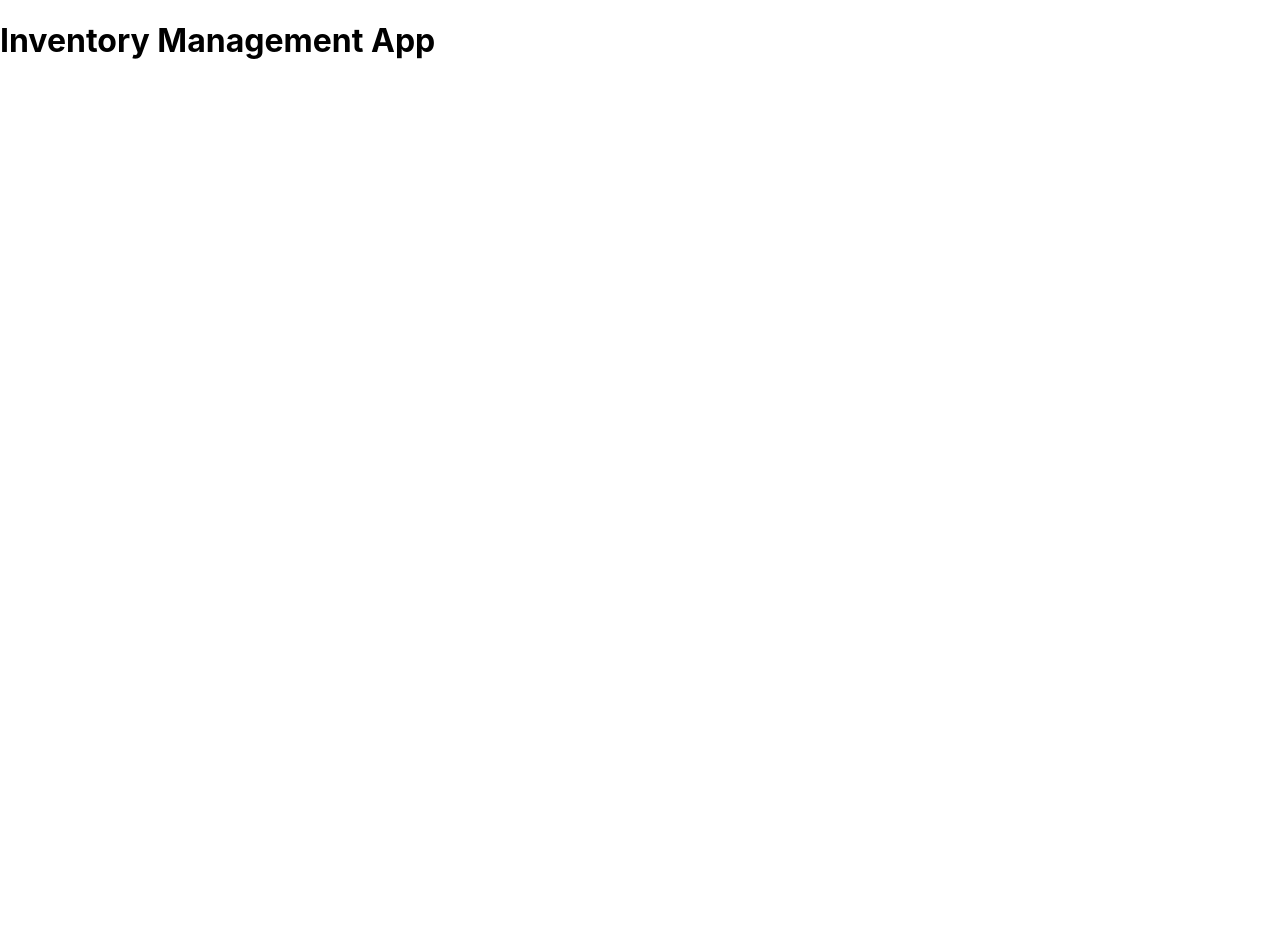
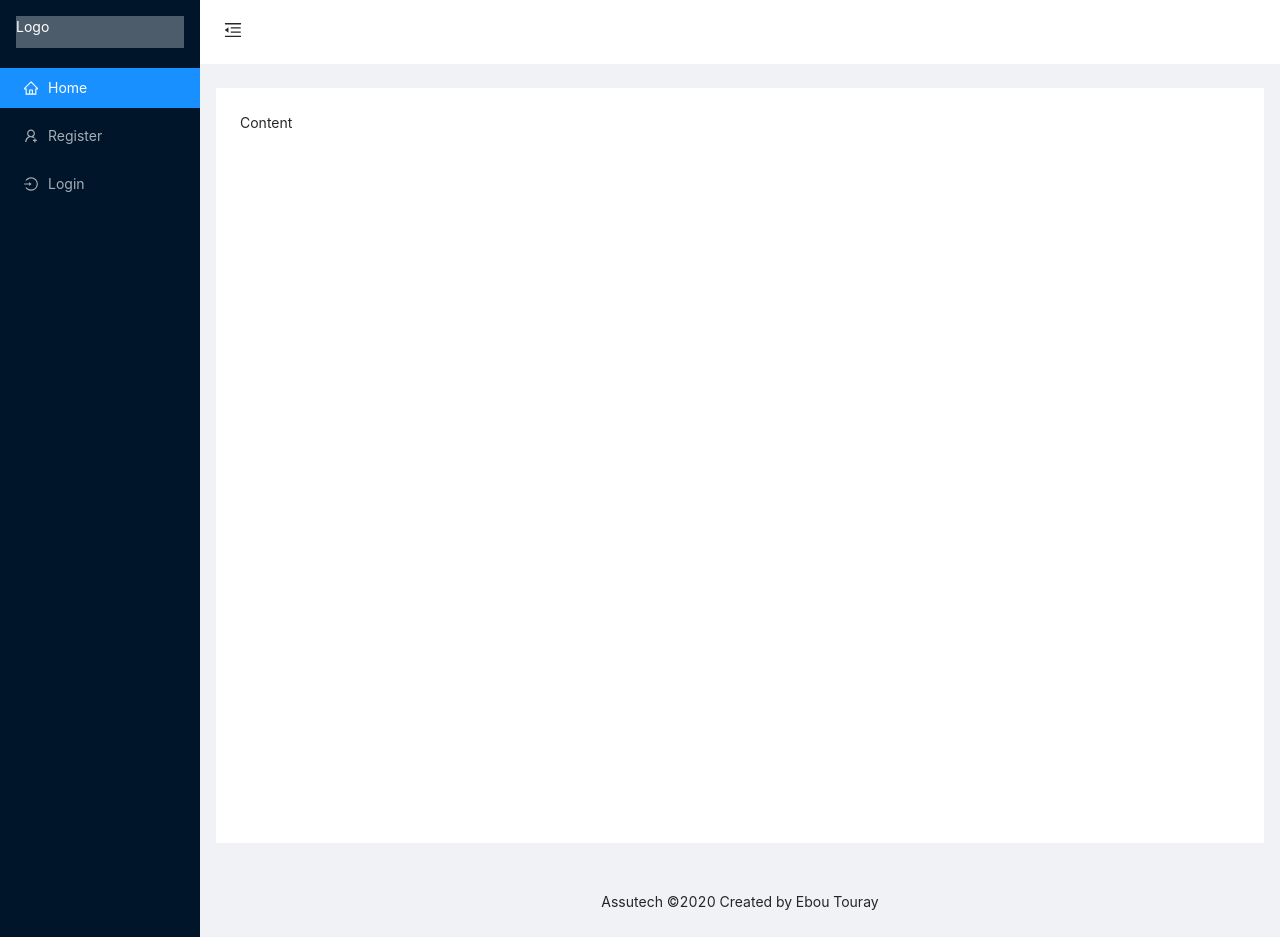
Before and after one commit to ebou-touray/inventory-management-app, a React (Create React App) app in the folder client/: page / in a window 1280 px wide. Before the commit the page ends 800 px from the top, so only its background shows below. Built offline with nearby package versions, Linux system fonts and the light colour scheme.

Commit message:
Implemented layout

```diff
--- a/client/package.json
+++ b/client/package.json
@@ -3,12 +3,16 @@
   "version": "0.1.0",
   "private": true,
   "dependencies": {
+    "@ant-design/icons": "^4.3.0",
     "@testing-library/jest-dom": "^5.11.4",
     "@testing-library/react": "^11.1.0",
     "@testing-library/user-event": "^12.1.10",
+    "antd": "^4.9.4",
     "react": "^17.0.1",
     "react-dom": "^17.0.1",
+    "react-router": "^5.2.0",
     "react-scripts": "4.0.1",
+    "styled-components": "^5.2.1",
     "web-vitals": "^0.2.4"
   },
   "scripts": {
--- a/client/src/App.js
+++ b/client/src/App.js
@@ -1,8 +1,9 @@
 import './App.css';
+import SiteLayout from './Components/layout/SiteLayout'
 
 function App() {
   return (
-    <h1>Inventory Management App</h1>
+    <SiteLayout/>
   );
 }
 
--- /dev/null
+++ b/client/src/Components/layout/Layout.css
@@ -0,0 +1,21 @@
+.trigger {
+ font-size: 18px;
+  line-height: 64px;
+  padding: 0 24px;
+  cursor: pointer;
+  transition: color 0.3s;
+}
+.trigger:hover{
+    color: #1890ff;
+}
+
+.logo{
+  height: 32px;
+  background: rgba(255, 255, 255, 0.3);
+  margin: 16px;
+  color: #fff;
+}
+
+.site-layout .site-layout-background {
+  background: #fff;
+}
--- /dev/null
+++ b/client/src/Components/layout/SiteLayout.js
@@ -0,0 +1,70 @@
+import React, { useState } from 'react';
+import { Layout, Menu } from 'antd';
+import {
+  MenuUnfoldOutlined,
+  MenuFoldOutlined,
+  HomeOutlined,
+  UserAddOutlined,
+  LoginOutlined,
+} from '@ant-design/icons';
+import './Layout.css';
+import "antd/dist/antd.css"
+
+const { Header, Sider, Content, Footer } = Layout;
+
+const SiteLayout = () => {
+
+
+    const [collapsed, setCollapsed] = useState(false);
+
+    const toggle = (collapsed) => {
+      setCollapsed(!collapsed)
+    }
+
+    return (
+      <div>
+        <Layout>
+          <Sider trigger={null} collapsible collapsed={collapsed}>
+            <div className="logo">Logo</div>
+            <Menu theme="dark" mode="inline" defaultSelectedKeys={['1']}>
+              <Menu.Item key="1" icon={<HomeOutlined />}>
+                Home
+              </Menu.Item>
+              <Menu.Item key="2" icon={<UserAddOutlined />}>
+                Register
+              </Menu.Item>
+              <Menu.Item key="3" icon={<LoginOutlined />}>
+                Login
+              </Menu.Item>
+            </Menu>
+          </Sider>
+          <Layout className="site-layout">
+            <Header className="site-layout-background" style={{ padding: 0 }}>
+              {React.createElement(
+                collapsed ? MenuUnfoldOutlined : MenuFoldOutlined,
+                {
+                  className: 'trigger',
+                  onClick: toggle,
+                }
+              )}
+            </Header>
+            <Content
+              className="site-layout-background"
+              style={{
+                margin: '24px 16px',
+                padding: 24,
+                minHeight: 755,
+              }}
+            >
+              Content
+            </Content>
+            <Footer style={{ textAlign: 'center' }}>
+              Assutech ©2020 Created by Ebou Touray
+            </Footer>
+          </Layout>
+        </Layout>
+      </div>
+    );
+}
+
+export default SiteLayout
```
Also changed, not shown: 2 other files (tests, documents, lock files or other folders).
